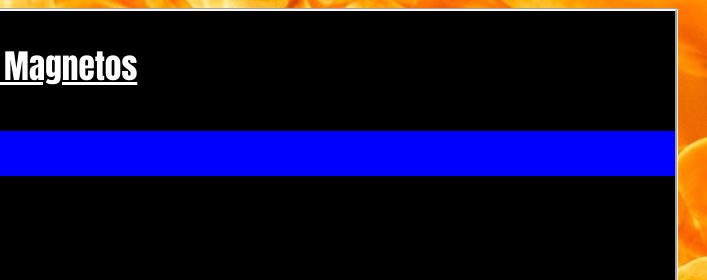
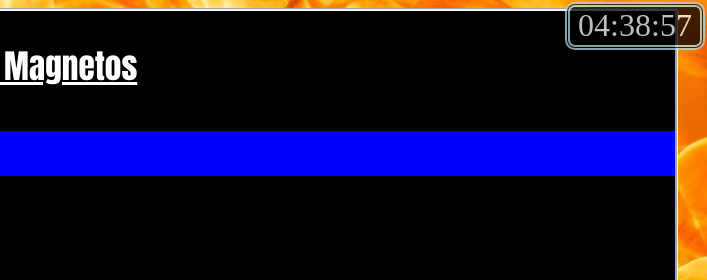
Before and after one commit to Nicholas-Mims/Nicholas-Mims.github.io, a plain HTML site: page contact.html in a window 1280 px wide. Shown: the top 280 px of the page, 573-1280 px from the left. Drawn offline with Linux system fonts and the light colour scheme.

Commit message:
added javascript and fixed nav to not extend beyond body

```diff
--- /dev/null
+++ b/Main_Script.js
@@ -0,0 +1,16 @@
+function clock(){
+    let date = new Date();
+    let hours = date.getHours();
+    let mins = date.getMinutes();
+    let seconds = date.getSeconds();
+
+    if(hours < 10)
+        hours = "0" + hours;
+    if(mins < 10)
+        mins = "0" + mins;
+    if(seconds < 10)
+        seconds = "0" + seconds;
+
+    document.getElementById("Clock").innerText = hours + ":" + mins + ":" + seconds;
+    setTimeout(function(){clock()}, 1000);
+}
--- a/Main_Style.css
+++ b/Main_Style.css
@@ -19,12 +19,6 @@ footer {
     align-content: center;
 }
 
-header, .Nav ul {
-    width: 100%;
-    margin-left: auto;
-    margin-right: auto;
-}
-
 body {
     width: 95%;
     margin-left: auto;
@@ -33,6 +27,38 @@ body {
     border-radius: 3px;
     border-color: #F6F6F6;
 }
+
+header, .Nav ul {
+    max-width: 100%;
+    margin-left: 0;
+}
+
+#ClockContainer {
+    position: fixed;
+    top: 2px;
+    right: 2px;
+}
+
+#Clock {
+    font-family: 'Times New Roman', Times, serif;
+    background-color: black;
+    opacity: 0.75;
+    font-size: xx-large;
+    border-style: double;
+    border-radius: 10px;
+    border-color: lightblue;
+    border-width: 5px;
+    height: 32px;
+    text-align: center;
+    width: 130px;
+    padding-bottom: 6px;
+    margin: 0;
+}
+
+#Clock:hover {
+    opacity: 1;
+}
+
 
 #Logo {
     position: relative;
@@ -61,9 +87,11 @@ body {
 
 .Nav {
     background-color: blue;
-    padding-left: 75px;
+    padding-left: 0;
     height: 45px;
+    margin-left: 0;
     margin-top: 70px;
+    max-width: 100%;
 }
 
 .Currently_Selected {
--- a/about.html
+++ b/about.html
@@ -21,8 +21,10 @@
                 font-size: 16pt;
             }
         </style>
+
+        <script src="Main_Script.js"></script>
     </head>
-
+<body onload="clock();">
 <header>
     <section class="Logo+Span">
         <img src="Media/Images/Logo.jpg" id="Logo" class="Logo" alt="Site logo of Burn-E the team mascot">
@@ -38,6 +40,9 @@
             <a href="contact.html"><li><p class="nav_link_text">Contact</p></li></a>
         </ul>
     </nav>
+    <div id="ClockContainer">
+        <p id="Clock"></p>
+    </div>
 </header>
 
 <main>
@@ -108,4 +113,5 @@
     </table>
     <h3 class="Footer">&copy; 2022 Nicholas Mims</h3>
 </footer>
+</body>
 </html>
--- a/contact.html
+++ b/contact.html
@@ -24,9 +24,16 @@
                 height: 40px;
                 font-size: 12pt;
             }
+
+            textarea {
+                max-width: 100%;
+            }
         </style>
+
+        <script src="Main_Script.js"></script>
     </head>
 
+<body onload="clock()">
 <header>
     <section class="Logo+Span">
         <img src="Media/Images/Logo.jpg" id="Logo" class="Logo" alt="Site logo of Burn-E the team mascot">
@@ -42,6 +49,9 @@
             <a><li class="Currently_Selected"><p class="nav_link_text">Contact</p></li></a>
         </ul>
     </nav>
+    <div id="ClockContainer">
+        <p id="Clock"></p>
+    </div>
 </header>
 
 <main>
@@ -86,4 +96,5 @@
     </table>
     <h3 class="Footer">&copy; 2022 Nicholas Mims</h3>
 </footer>
+</body>
 </html>
```
Also changed, not shown: index.html (+11 -1 lines). Lines whose indentation alone changed are shown as unchanged.
